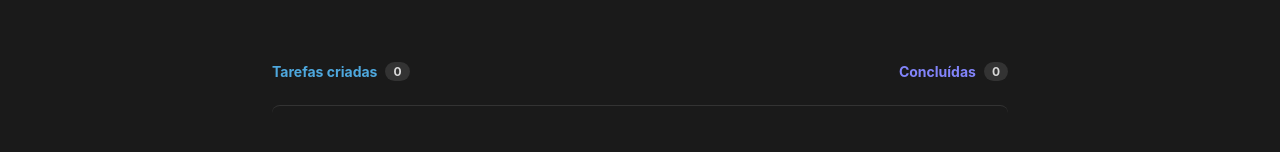
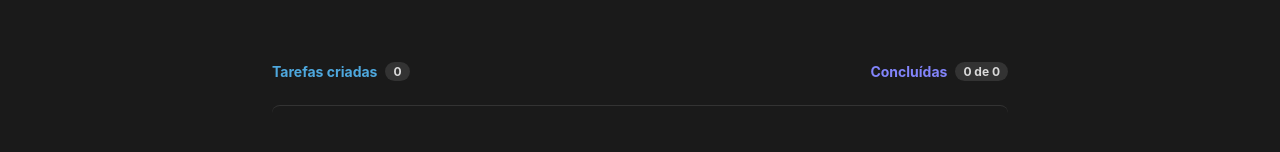
Before and after one commit to legeannd/todo-list-react, a React (Vite) app: page / in a window 1280 px wide. Shown: the part 230-382 px from the top of the page. Built offline with nearby package versions, Linux system fonts and the light colour scheme.

Commit message:
feat: count done tasks

```diff
--- a/src/App.tsx
+++ b/src/App.tsx
@@ -1,4 +1,4 @@
-import { useState } from 'react';
+import { useEffect, useState } from 'react';
 import { v4 as uuidv4 } from 'uuid';
 import { Header } from './components/Header';
 import { NewTask } from './components/NewTask';
@@ -10,6 +10,18 @@ import { TaskProps } from './components/Task';
 
 export function App() {
   const [tasks, setTasks] = useState<TaskProps[]>([]);
+  const [doneTasks, setDoneTasks] = useState('0');
+
+  useEffect(() => {
+    const doneTasksNumber = tasks.reduce((acc, task) => {
+      if (task.isDone) {
+        return acc + 1;
+      }
+    }, 0);
+
+    setDoneTasks(`${doneTasksNumber ?? 0} de ${tasks.length}`)
+  }, [tasks])
+
 
   function handleCreateTask(taskValue: string) {
     const newTask = {
@@ -33,7 +45,7 @@ export function App() {
       <Header />
       <div className={styles.wrapper}>
         <NewTask onCreate={handleCreateTask} />
-        <Tasks tasks={tasks} onMarkAsDone={handleMarkTaskAsDone} onDelete={handleDeleteTask} doneTasks={'0'} />
+        <Tasks tasks={tasks} onMarkAsDone={handleMarkTaskAsDone} onDelete={handleDeleteTask} doneTasks={doneTasks} />
       </div>
     </>
   )
```
